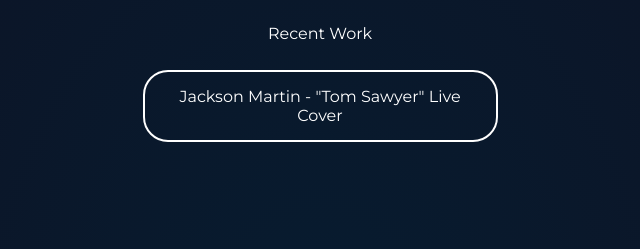
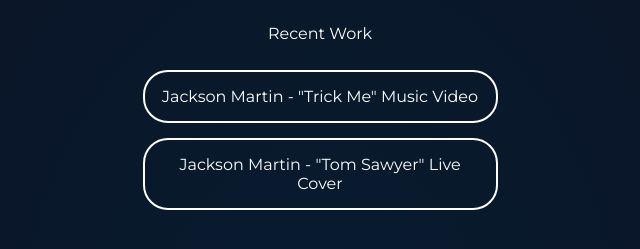
Before and after one commit to JustinPatrickDias/justinpatrickdias.github.io, a plain HTML site: page index.html in a window 1280 px wide. Shown: the part 479-728 px from the top of the page, without its empty margins (320-960 px from the left). Drawn offline with Linux system fonts and the light colour scheme.

Commit message:
Update index.html

```diff
--- a/index.html
+++ b/index.html
@@ -45,11 +45,14 @@
     </div>
 
     <div id="links">
+      <a class="link" href="https://www.youtube.com/watch?v=h5MlIRhN-ug" target="_blank">
+        Jackson Martin - "Trick Me" Music Video
+      </a>
       <a class="link" href="https://www.youtube.com/watch?v=Nww4-q5MMRg" target="_blank">
         Jackson Martin - "Tom Sawyer" Live Cover
       </a>
+    </div>
 
-    </div>
   </body>
 
 </html>
```
